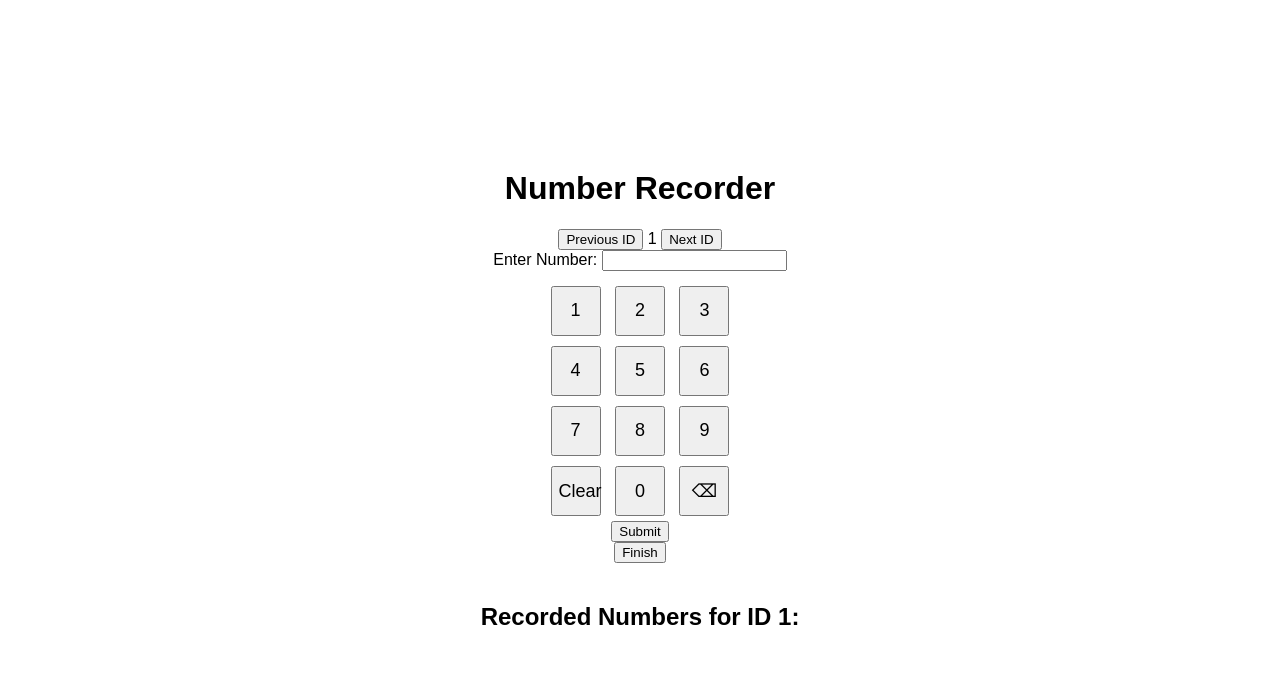
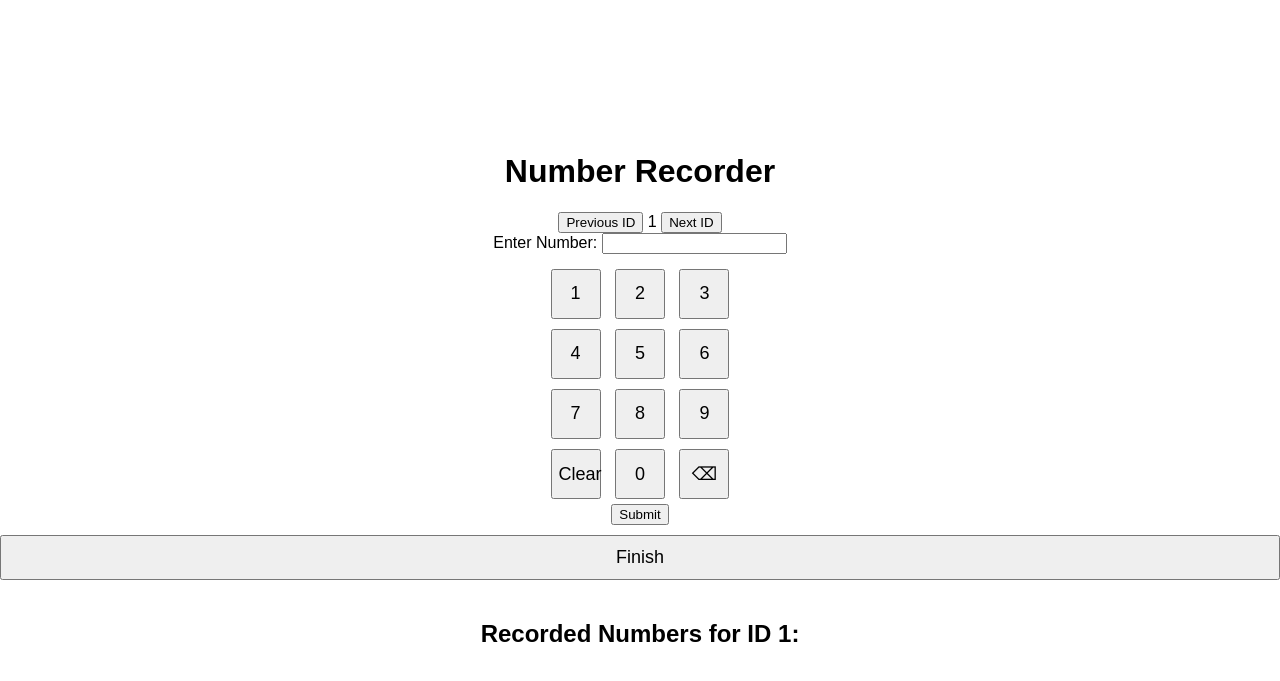
Before and after one commit to luzikato-02/tensionDataRecorder, a Flask app: page / in a window 1280 px wide. Shown: the top 681 px of the page. Run offline with Flask 3, Linux system fonts and the light colour scheme.

Commit message:
Complete

```diff
--- a/templates/numpad_input.html
+++ b/templates/numpad_input.html
@@ -28,6 +28,19 @@
     height: 50px;
     margin: 5px;
     font-size: 18px;
+  }
+
+  .submit-buttons {
+    display: flex;
+    justify-content: space-between;
+    width: 100%;
+    margin-top: 10px;
+  }
+
+  .submit-button {
+    flex: 1;
+    font-size: 18px;
+    padding: 10px;
   }
 
   #recorded-numbers {
@@ -73,7 +86,9 @@
   </div>
 
   <button onclick="recordNumber()">Submit</button>
-  <button onclick="finishRecording()">Finish</button>
+  <div class="submit-buttons">
+    <button class="submit-button" onclick="finishRecording()">Finish</button>
+  </div>
 
   <div id="recorded-numbers">
     <h2>Recorded Numbers for ID <span id="displayed-id">1</span>:</h2>
```
